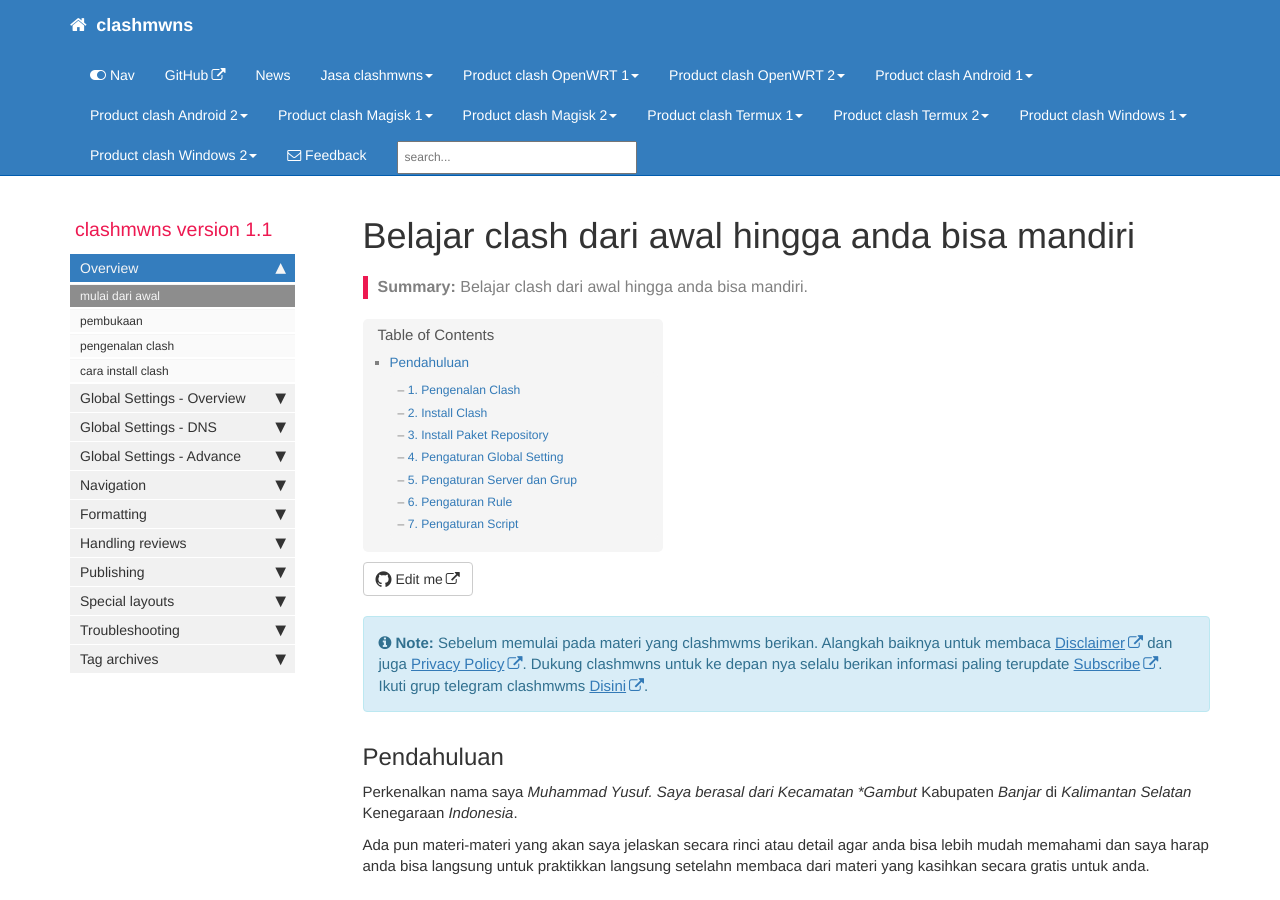
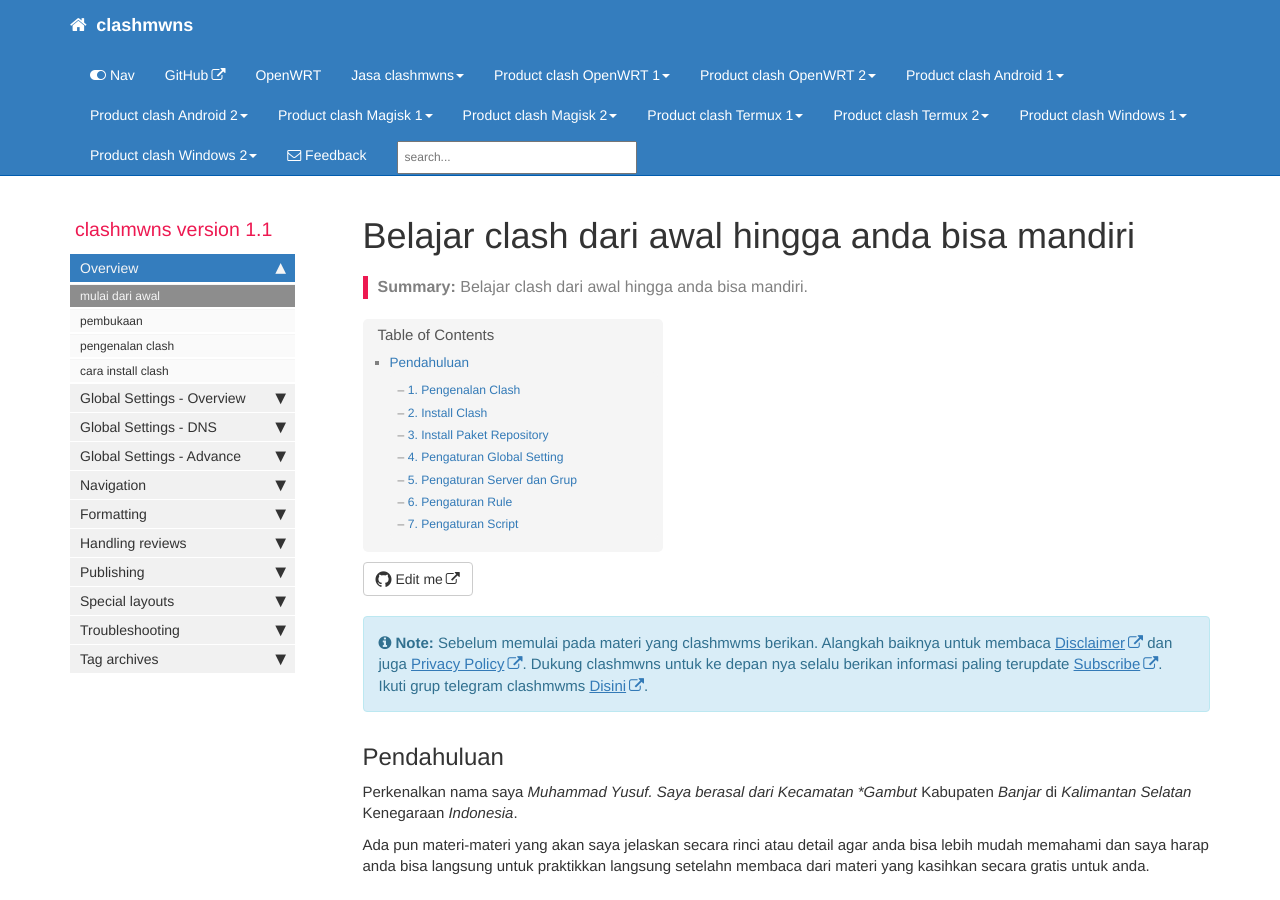
Before and after one commit to mwnsofficial/clashmwns, a Jekyll site: the page built from index.md, in a window 1280 px wide and 900 px high. Built offline with Jekyll 4.4.1, drawn with Linux system fonts in a browser that asks for light colours; comment, search, counter and statistics services are not loaded.

Commit message:
Update topnav.yml

```diff
--- a/_data/topnav.yml
+++ b/_data/topnav.yml
@@ -4,9 +4,9 @@ topnav:
 - title: Topnav
   items:
     - title: GitHub
-      external_url: https://github.com/tomjoht/documentation-theme-jekyll
-    - title: News
-      url: /news
+      external_url: https://github.com/mwnsofficial
+    - title: OpenWRT
+      url: /openwrt
 
 #Topnav dropdowns
 topnav_dropdowns:
```
